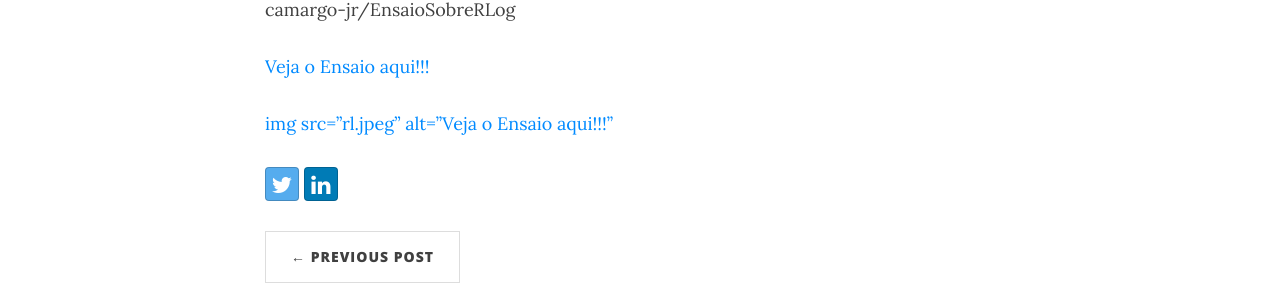
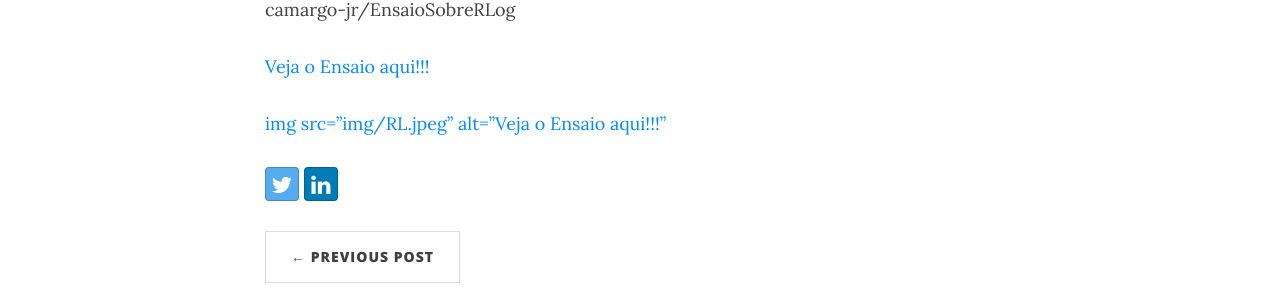
Before and after one commit to wilson-camargo-jr/teste, a Jekyll site: the page built from _posts/2018-06-14-EnsaioRLog.md, in a window 1280 px wide and 1159 px high. Shown: the part 552-858 px from the top of the window. Built offline with Jekyll 4.4.1, drawn with Linux system fonts in a browser that asks for light colours; nearby versions of some CDN libraries.

Commit message:
Update 2018-06-14-EnsaioRLog.md

```diff
--- a/_posts/2018-06-14-EnsaioRLog.md
+++ b/_posts/2018-06-14-EnsaioRLog.md
@@ -11,4 +11,4 @@
 
 <a href="http://htmlpreview.github.com/?https://github.com/wilson-camargo-jr/EnsaioSobreRLog/blob/master/logistic_regression.html" target="_blank">Veja o Ensaio aqui!!!</a>
 
-<a href="http://htmlpreview.github.com/?https://github.com/wilson-camargo-jr/EnsaioSobreRLog/blob/master/logistic_regression.html" target="_blank">img src="rl.jpeg" alt="Veja o Ensaio aqui!!!"</a>
+<a href="http://htmlpreview.github.com/?https://github.com/wilson-camargo-jr/EnsaioSobreRLog/blob/master/logistic_regression.html" target="_blank">img src="img/RL.jpeg" alt="Veja o Ensaio aqui!!!"</a>
```
